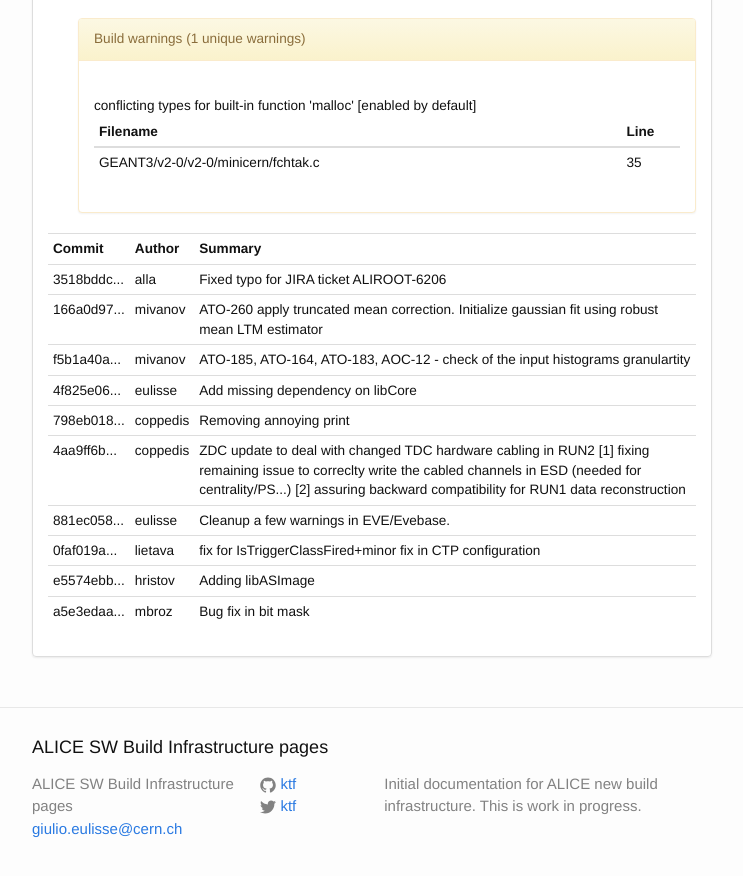
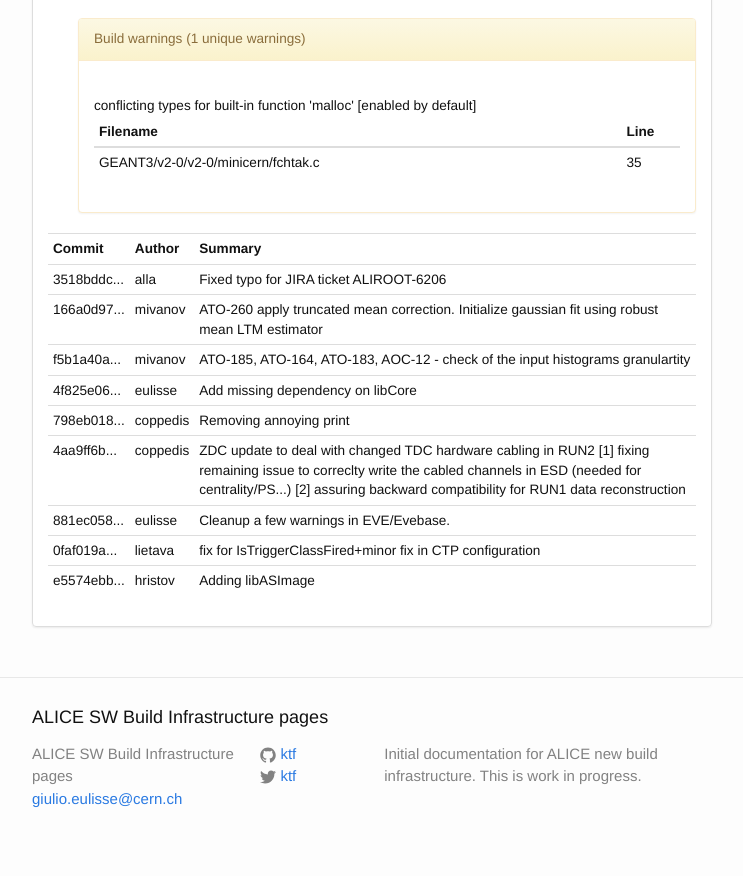
Before and after one commit to alisw/alisw.github.io, a Jekyll site: the page built from index.html, in a window 1280 px wide and 900 px high, scrolled down 134581 px. Shown: the top 876 px of the window, without its empty margins (268-1011 px from the left). Built offline with Jekyll 4.4.1, drawn with Linux system fonts in a browser that asks for light colours; nearby versions of some CDN libraries.

Commit message:
Updated results.

```diff
--- a/_data/commits-aliroot-master.yaml
+++ b/_data/commits-aliroot-master.yaml
@@ -108,8 +108,3 @@
  message: >-
     Adding libASImage
  author: !!str hristov
--
- commit: "a5e3edaa610349c0dd41aa383efd3e0d579deddd"
- message: >-
-    Bug fix in bit mask
- author: !!str mbroz
```
